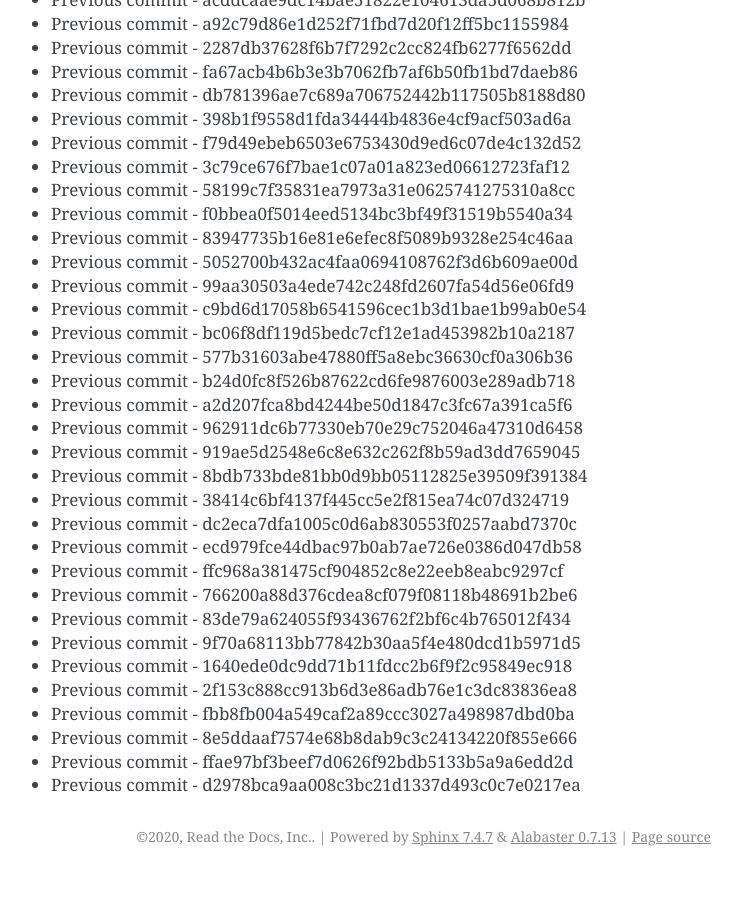
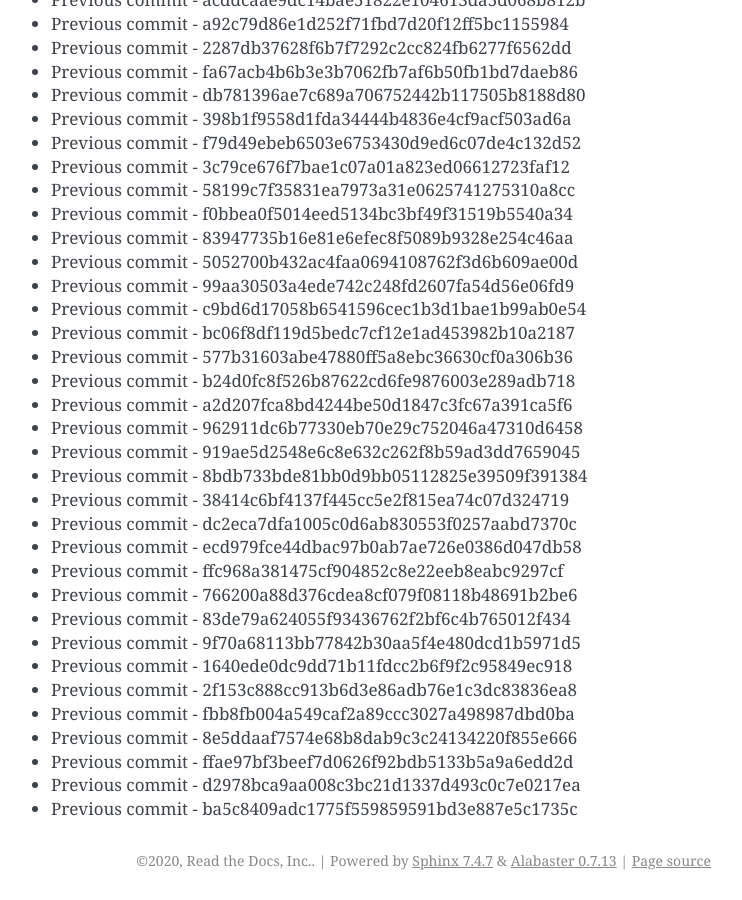
Before and after one commit to readthedocs/rtd-git-stresstest, a Sphinx documentation site: the page built from docs/updates.rst, in a window 1280 px wide and 900 px high, scrolled down 78495 px. Shown: the whole window, without its empty margins (399-1141 px from the left). Built offline with Sphinx 7.4.7, drawn with Linux system fonts in a browser that asks for light colours; before the commit the page ends 79371 px from its top, so only the background shows below that.

Commit message:
Generating commit from previous: ba5c8409adc1775f559859591bd3e887e5c1735c

```diff
--- a/docs/updates.rst
+++ b/docs/updates.rst
@@ -3330,3 +3330,4 @@ It can be tested for any performance characteristics.
 * Previous commit - 8e5ddaaf7574e68b8dab9c3c24134220f855e666
 * Previous commit - ffae97bf3beef7d0626f92bdb5133b5a9a6edd2d
 * Previous commit - d2978bca9aa008c3bc21d1337d493c0c7e0217ea
+* Previous commit - ba5c8409adc1775f559859591bd3e887e5c1735c
```
